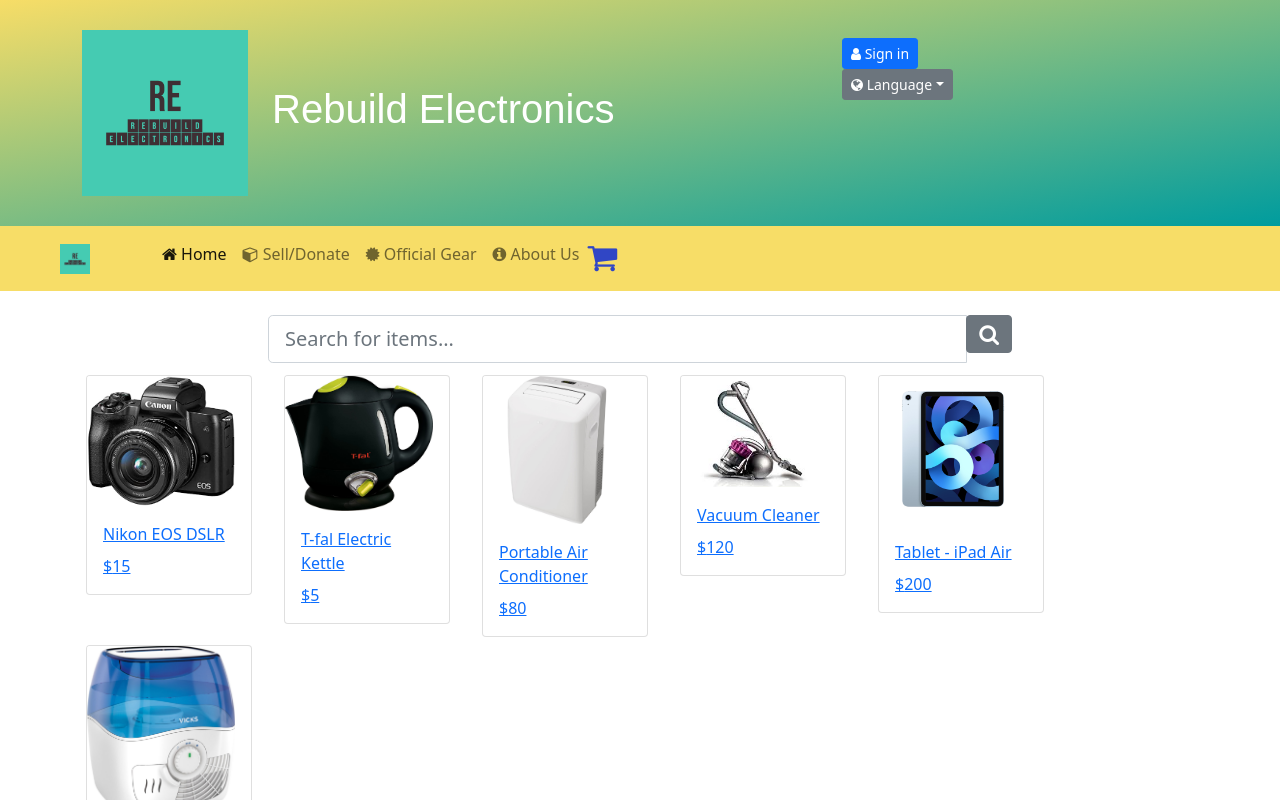
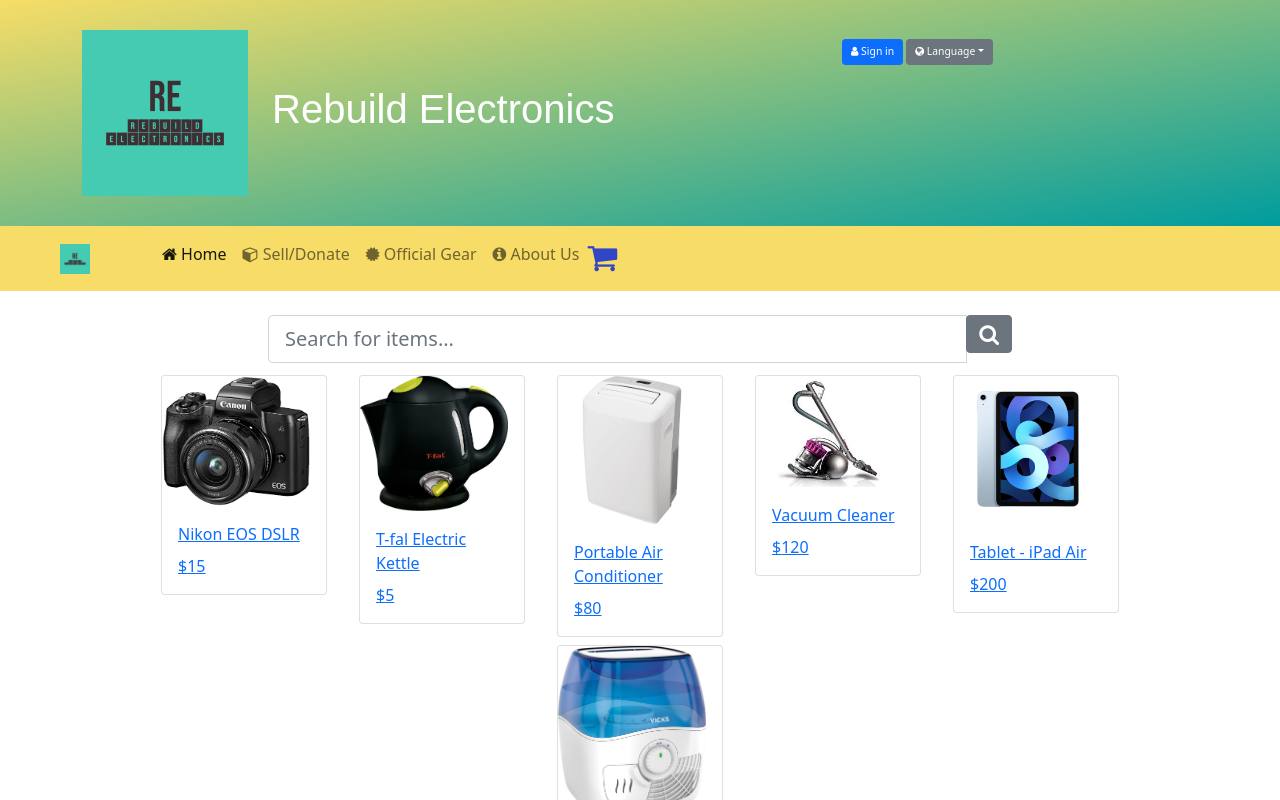
Before and after one commit to hayato1234/E-commerce-React, a React (Create React App) app: page / in a window 1280 px wide. Before the commit this address led to /home. Shown: the top 800 px of the page. Built offline with nearby package versions, Linux system fonts and the light colour scheme; no server answers.

Commit message:
back button etc.

```diff
--- a/src/App.css
+++ b/src/App.css
@@ -15,13 +15,21 @@
 }
 
 .navbar {
-  /* background-color: #abd31c; */
     background-color:#F7DD67;
 }
 .navbar .fa-shopping-cart {
   font-size: 2rem;
   color: #3046C5;
 }
+
+#loginButton{
+  font-size: 0.65rem;
+}
+
+.dropdown-item{
+  font-size: 0.65rem;
+}
+
 
 .breadcrumb {
   background-color: white;
--- a/src/components/Footer.js
+++ b/src/components/Footer.js
@@ -11,7 +11,7 @@
                             <div className="col-4 col-sm-2 offset-1">
                                 <h5>Links</h5>
                                 <ul className="list-unstyled">
-                                    <li><a href="/home">Home</a></li>
+                                    <li><a href="/">Home</a></li>
                                     <li><a href="/about">About</a></li>
                                     <li><a href="/userform">Sell/Donate</a></li>
                                     <li><a href="/officialgear">Officail Goods</a></li>
--- a/src/components/Header.js
+++ b/src/components/Header.js
@@ -55,21 +55,24 @@
                 <h1>Rebuild Electronics</h1>
               </div>
               <div className="col-12 col-md-4 dropdown mt-2">
+                <Dropdown
+                  size="sm"
+                  isOpen={this.state.isDropdownOpen}
+                  toggle={this.toggleLanguage}
+                >
                   <Button
-                  className="btn btn-sm btn-primary"
-                  role="button"
                     id="loginButton"
                     color="primary"
+                    size="sm"
                     onClick={this.toggleLoginModal}
                   >
                     <i className="fa fa-user" aria-hidden="true"></i> Sign in
                   </Button>
-                <Dropdown isOpen={this.state.isDropdownOpen} toggle={this.toggleLanguage}>
-                  <DropdownToggle caret size="sm">
+                  <DropdownToggle caret style={{"font-size":"0.65rem","margin-left":"3px"}}>
                     <i className="fa fa-globe" aria-hidden="true" /> Language
                   </DropdownToggle>
                   <DropdownMenu>
-                    <DropdownItem>English</DropdownItem>
+                    <DropdownItem active>English</DropdownItem>
                     <DropdownItem>日本語</DropdownItem>
                   </DropdownMenu>
                 </Dropdown>
--- a/src/components/Home.js
+++ b/src/components/Home.js
@@ -53,14 +53,20 @@
     }
 
     return (
-        <div className='container'>
+      <div className="container">
         {/* <!-- search bar  --> */}
         <div className="form-row mt-4 mb-2">
           <div className="col-md-8 mx-auto">
             <div className="input-group input-group-lg">
-                        <input className="form-control" type="text" placeholder="Search for items..." />
+              <input
+                className="form-control"
+                type="text"
+                placeholder="Search for items..."
+              />
               <div className="input-group-append">
-                            <button className="btn btn-secondary" type="submit"><i className="fa fa-search fa-lg" aria-hidden="true" /></button>
+                <button className="btn btn-secondary" type="submit">
+                  <i className="fa fa-search fa-lg" aria-hidden="true" />
+                </button>
               </div>
             </div>
           </div>
@@ -68,9 +74,7 @@
 
         {/* {console.log(props.itemsHolder.isLoading)} */}
         {/* <!-- item cards, populated by script --> */}
-            <div className="row">
-                {itemCards}
-            </div>
+        <div className="row justify-content-center">{itemCards}</div>
       </div>
     );
 }
--- a/src/components/ItemDetail.js
+++ b/src/components/ItemDetail.js
@@ -1,4 +1,6 @@
 import React from "react";
+import { Link } from "react-router-dom";
+import { Button } from "reactstrap";
 
 export default class ItemDetail extends React.Component {
 
@@ -26,10 +28,10 @@
       <div className="row">
         <div className="col">
           <nav className="breadcrumb">
-            <a className="breadcrumb-item" href="/home">
+            <a className="breadcrumb-item" href="/">
               Home
             </a>
-            <a id="breadc-category" className="breadcrumb-item" href="/home">
+            <a id="breadc-category" className="breadcrumb-item" href="/">
               Camera and Photo
             </a>
             <span id="breadc-title" className="breadcrumb-item active">
@@ -40,7 +42,7 @@
       </div>
 
       {/* <!-- search bar  --> */}
-      <div className="form-row align-items-center mt-4">
+      <div className="form-row align-items-center">
         <div className="col-6 mx-auto">
           <div className="form-inline">
             <div className="input-group">
@@ -58,6 +60,15 @@
       </div>
 
       <hr />
+
+      {/* back button */}
+      <div className="row">
+        <div className="col">
+          <Link to="/">
+            <i class="fa fa-arrow-left" aria-hidden="true"></i>
+          </Link>
+        </div>
+      </div>
 
       {/* <!-- item info  --> */}
       <div className="row mt-5">
--- a/src/components/MainComponent.js
+++ b/src/components/MainComponent.js
@@ -75,7 +75,7 @@
                 <NavigationBar />
                 <Routes>
                   {/* {console.log(this.props)} */}
-                    <Route exact path='/home' element={<Home itemsHolder={this.props.itemsHolder} />} />
+                    <Route exact path='/' element={<Home itemsHolder={this.props.itemsHolder} />} />
                     <Route path='/home/:itemId' element={<ItemWithId/>} />
                     <Route path='/userform' element={<UserForm />} />
                     <Route path='/officialgear' element={<OfficialGear />} />
--- a/src/components/NavigationBar.js
+++ b/src/components/NavigationBar.js
@@ -29,7 +29,7 @@
     return (
       <React.Fragment>
         <Navbar light sticky="top" expand="md">
-          <NavbarBrand className="ms-5" href="/home">
+          <NavbarBrand className="ms-5" href="/">
             <img
               src="assets/images/RebuildElectronics-logos.jpeg"
               height="30"
@@ -42,7 +42,7 @@
           <Collapse isOpen={this.state.isNavOpen} navbar>
             <Nav navbar className="ms-5">
               <NavItem>
-                <NavLink className="nav-link" to="/home">
+                <NavLink className="nav-link" to="/">
                   <i className="fa fa-home" aria-hidden="true" /> Home
                 </NavLink>
               </NavItem>
```
Lines whose indentation alone changed are shown as unchanged.
